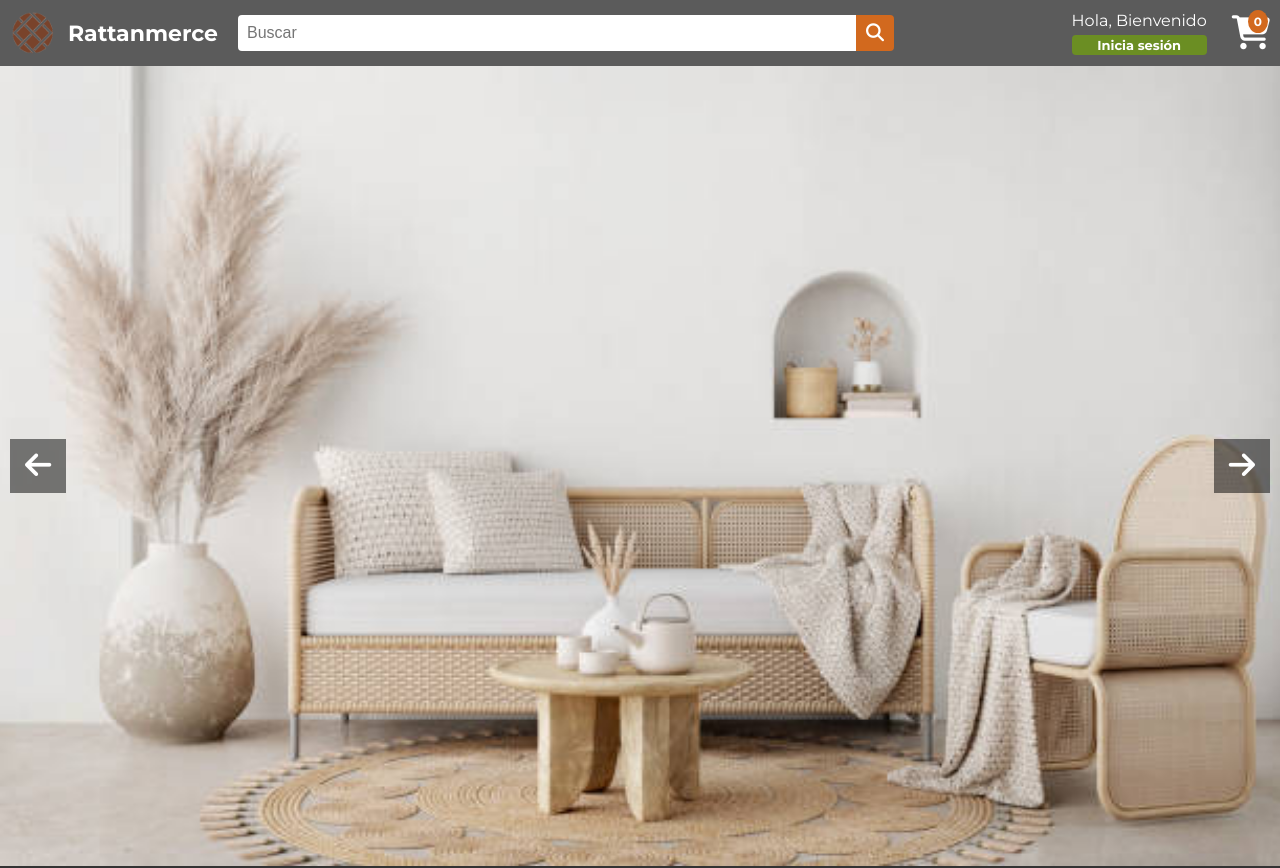
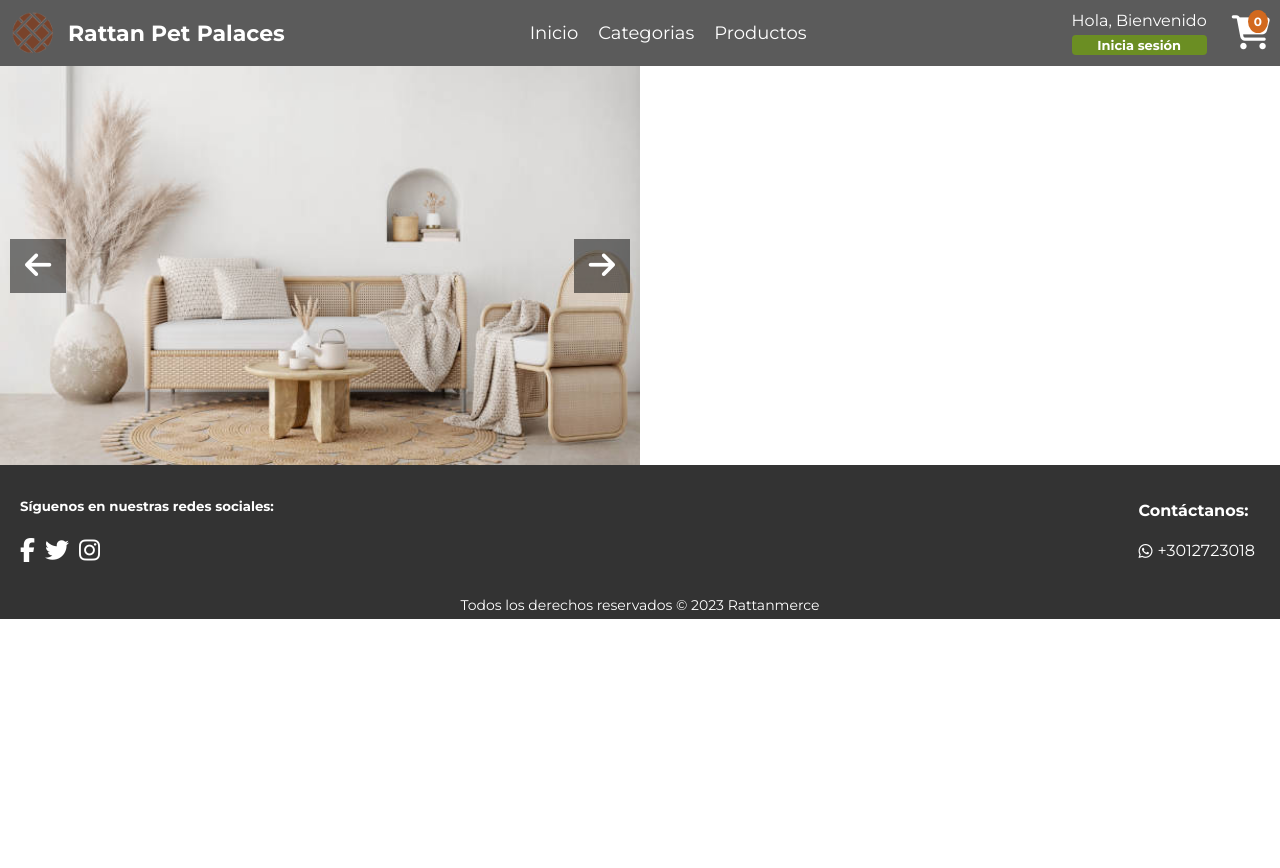
Before and after one commit to jluchett/RattanmerceFront, a React (Vite) app: page / in a window 1280 px wide. Shown: the top 868 px of the page. After the commit the page ends 800 px from the top, so only its background shows below. Built offline with nearby package versions, Linux system fonts and the light colour scheme.

Commit message:
Modified some components

```diff
--- a/index.html
+++ b/index.html
@@ -7,7 +7,7 @@
       rel="stylesheet"
     />
     <meta name="viewport" content="width=device-width, initial-scale=1.0" />
-    <title>Rattanmerce</title>
+    <title>Rattan Pet Palaces</title>
   </head>
   <body>
     <div id="root"></div>
--- a/src/components/Navbar.jsx
+++ b/src/components/Navbar.jsx
@@ -9,13 +9,12 @@ const Navbar = () => {
     <nav className="navbar">
       <div className="navbar-left">
         <img src={logo} alt="Logo" className="logo" />
-        <span className="company-name">Rattanmerce</span>
+        <span className="company-name">Rattan Pet Palaces</span>
       </div>
       <div className="navbar-center">
-        <input type="text" className="search-bar" placeholder="Buscar" />
-        <button className="search-button">
-          <i className="fa-solid fa-magnifying-glass"></i>
-        </button>
+        <span className="span">Inicio</span>
+        <span className="span">Categorias</span>
+        <span className="span">Productos</span>
       </div>
       <div className="navbar-right">
         <div className="user-info">
--- a/src/styles/Carousel.css
+++ b/src/styles/Carousel.css
@@ -3,8 +3,8 @@
   align-items: center;
   justify-content: center;
   position: relative;
-  width: 100%;
-  height: 100vh;
+  width: 50%;
+  height: 40%;
 }
 
 .carousel-image {
--- a/src/styles/Navbar.css
+++ b/src/styles/Navbar.css
@@ -30,8 +30,12 @@
 .navbar-center {
   display: flex;
   align-items: center;
-  flex: 1;
+  justify-content: space-between;
   margin: 0 10px;
+  .span{
+    margin-right: 20px;
+    font-size: 18px;
+  }
 }
 
 .search-bar {
```
Also changed, not shown: src/components/Carousel.jsx (+19 -11 lines).
